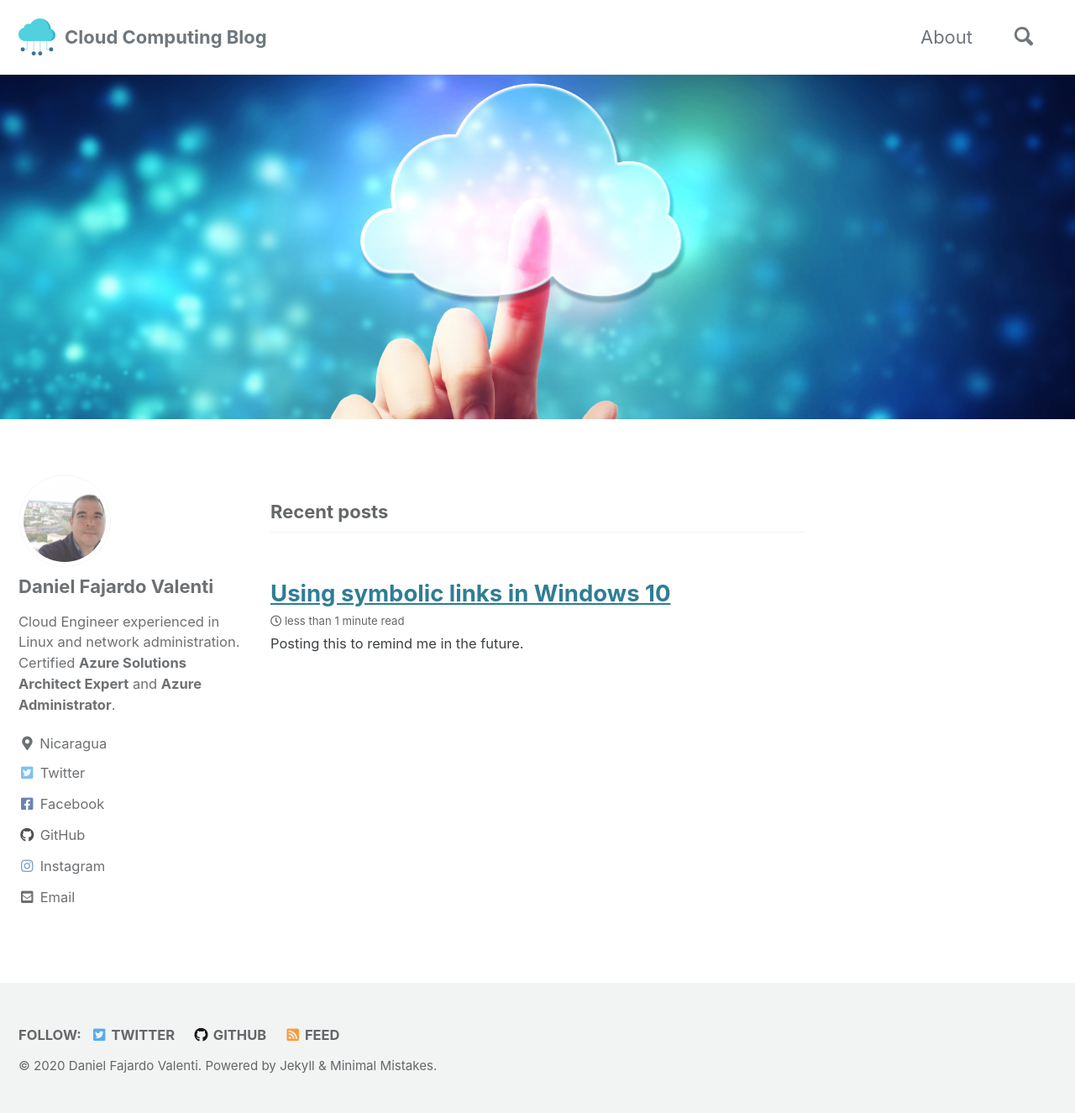
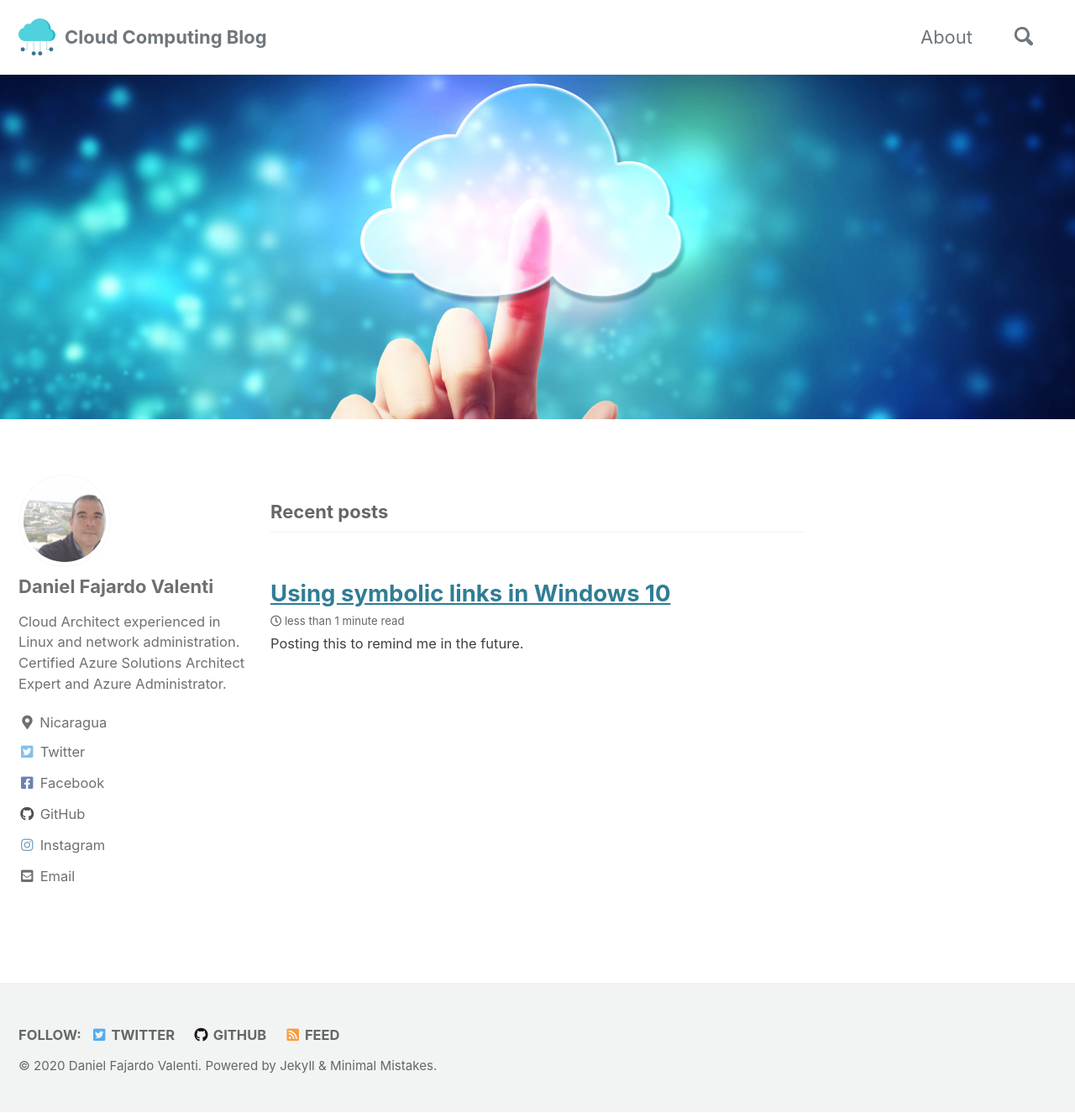
Before and after one commit to daniel-fv/daniel-fv.github.io, a Jekyll site: the page built from index.html, in a window 1280 px wide and 1325 px high. Shown: the whole window at 84% size. Built offline with Jekyll 4.4.1, drawn with Linux system fonts in a browser that asks for light colours; cached includes are drawn as plain includes; the list of posts is cut into pages by our own code.

Commit message:
author section modified

```diff
--- a/_config.yml
+++ b/_config.yml
@@ -98,7 +98,7 @@ analytics:
 author:
   name             : "Daniel Fajardo Valenti"
   avatar           : "/images/daniel-fajardo-valenti-avatar.jpg" # path of avatar image, e.g. "/assets/images/bio-photo.jpg"
-  bio              : "Cloud Engineer experienced in Linux and network administration. Certified **Azure Solutions Architect Expert** and **Azure Administrator**."
+  bio              : "Cloud Architect experienced in Linux and network administration. Certified Azure Solutions Architect Expert and Azure Administrator."
   location         : "Nicaragua"
   email            : "dfv78@msn.com"
   links:
```
